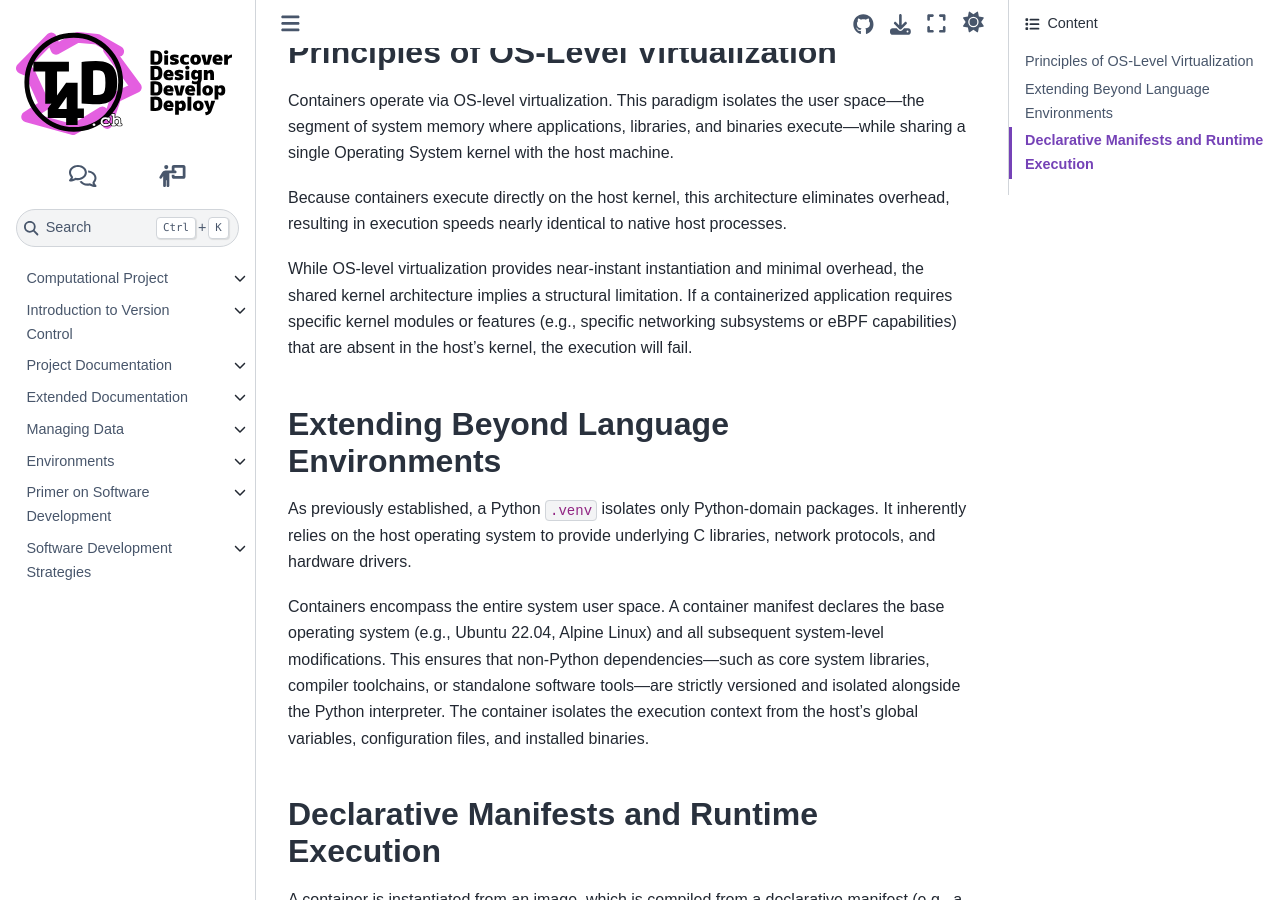
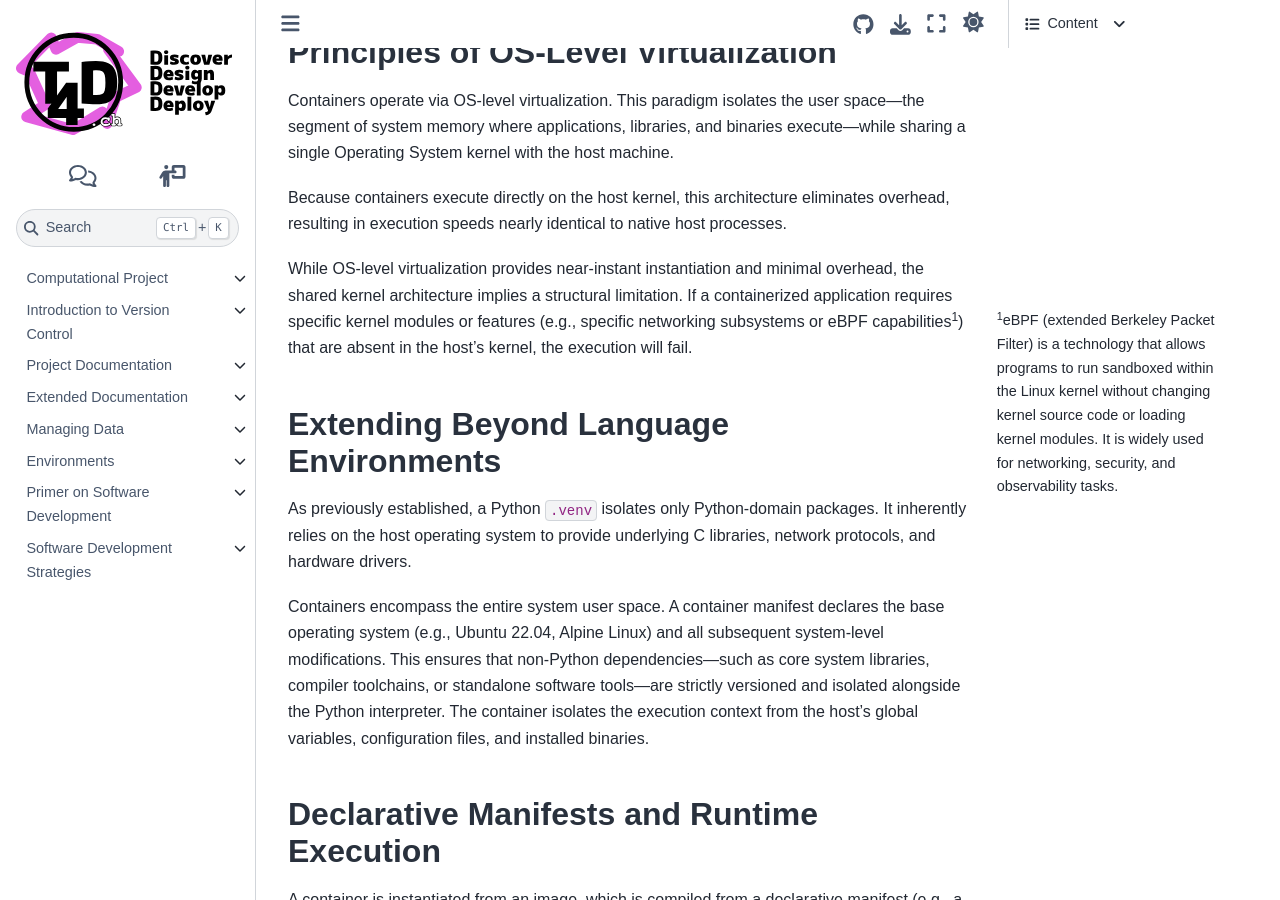
Before and after one commit to t4d-gmbh/researchSoftwareEngineering, a Sphinx documentation site: the page built from source/content/declaringEnvironment/virtualized/containerEnv.md, in a window 1280 px wide and 900 px high, scrolled down 348 px. Built offline with Sphinx 7.4.7 and the Sphinx Book theme 1.1.4, drawn with Linux system fonts in a browser that asks for light colours; some web fonts are replaced; the version number could not be read and is left out.

Commit message:
Add eBPF explanation to containerized environments section

```diff
--- a/source/content/declaringEnvironment/virtualized/containerEnv.md
+++ b/source/content/declaringEnvironment/virtualized/containerEnv.md
@@ -38,7 +38,10 @@ Containers operate via OS-level virtualization. This paradigm isolates the user
 
 Because containers execute directly on the host kernel, this architecture eliminates overhead, resulting in execution speeds nearly identical to native host processes.
 
-While OS-level virtualization provides near-instant instantiation and minimal overhead, the shared kernel architecture implies a structural limitation. If a containerized application requires specific kernel modules or features (e.g., specific networking subsystems or eBPF capabilities) that are absent in the host's kernel, the execution will fail.
+While OS-level virtualization provides near-instant instantiation and minimal overhead, the shared kernel architecture implies a structural limitation. If a containerized application requires specific kernel modules or features (e.g., specific networking subsystems or eBPF capabilities[^1]) that are absent in the host's kernel, the execution will fail.
+
+[^1]: eBPF (extended Berkeley Packet Filter) is a technology that allows programs to run sandboxed within the Linux kernel without changing kernel source code or loading kernel modules. It is widely used for networking, security, and observability tasks.
+
 
 #### Extending Beyond Language Environments
 {% endif %}
```
